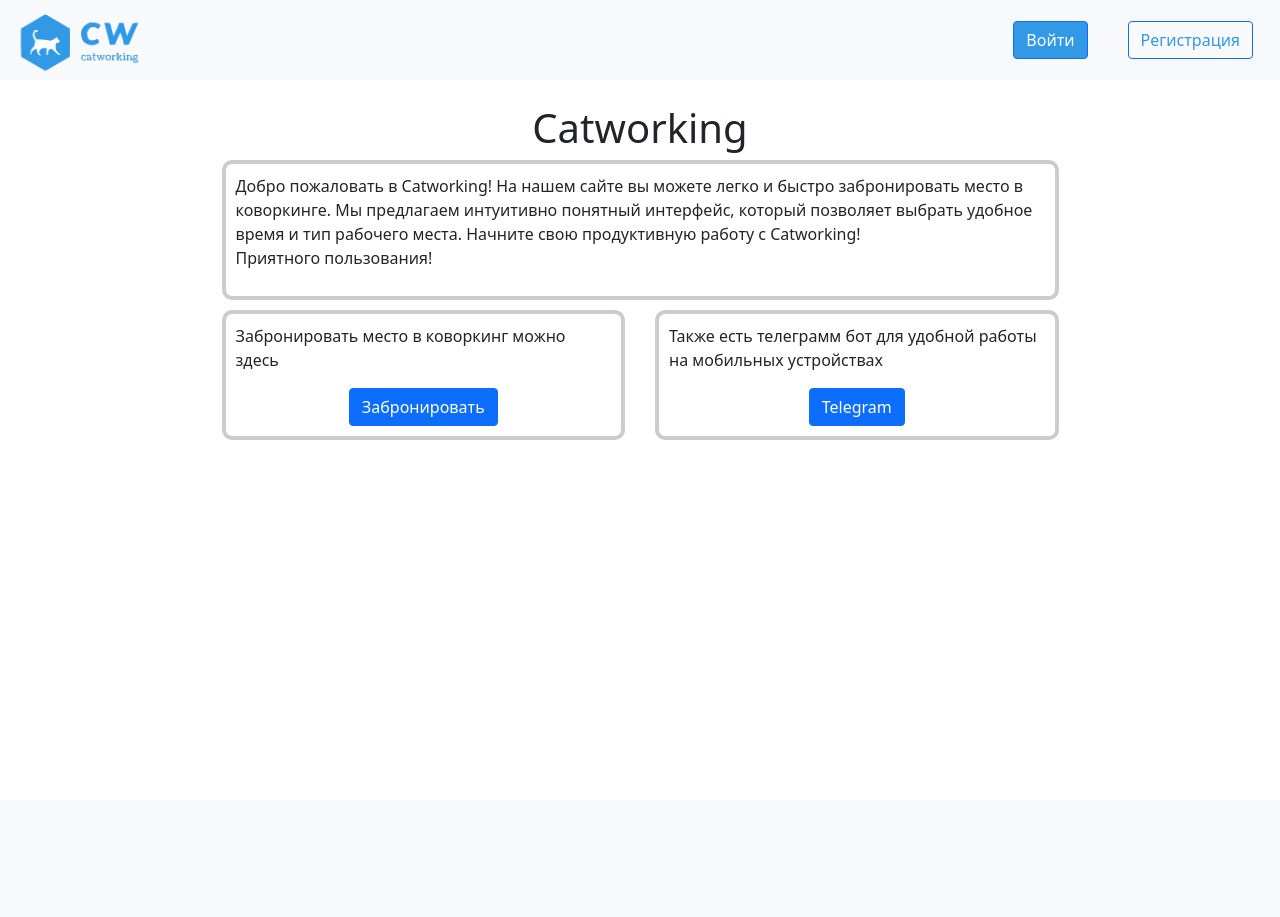
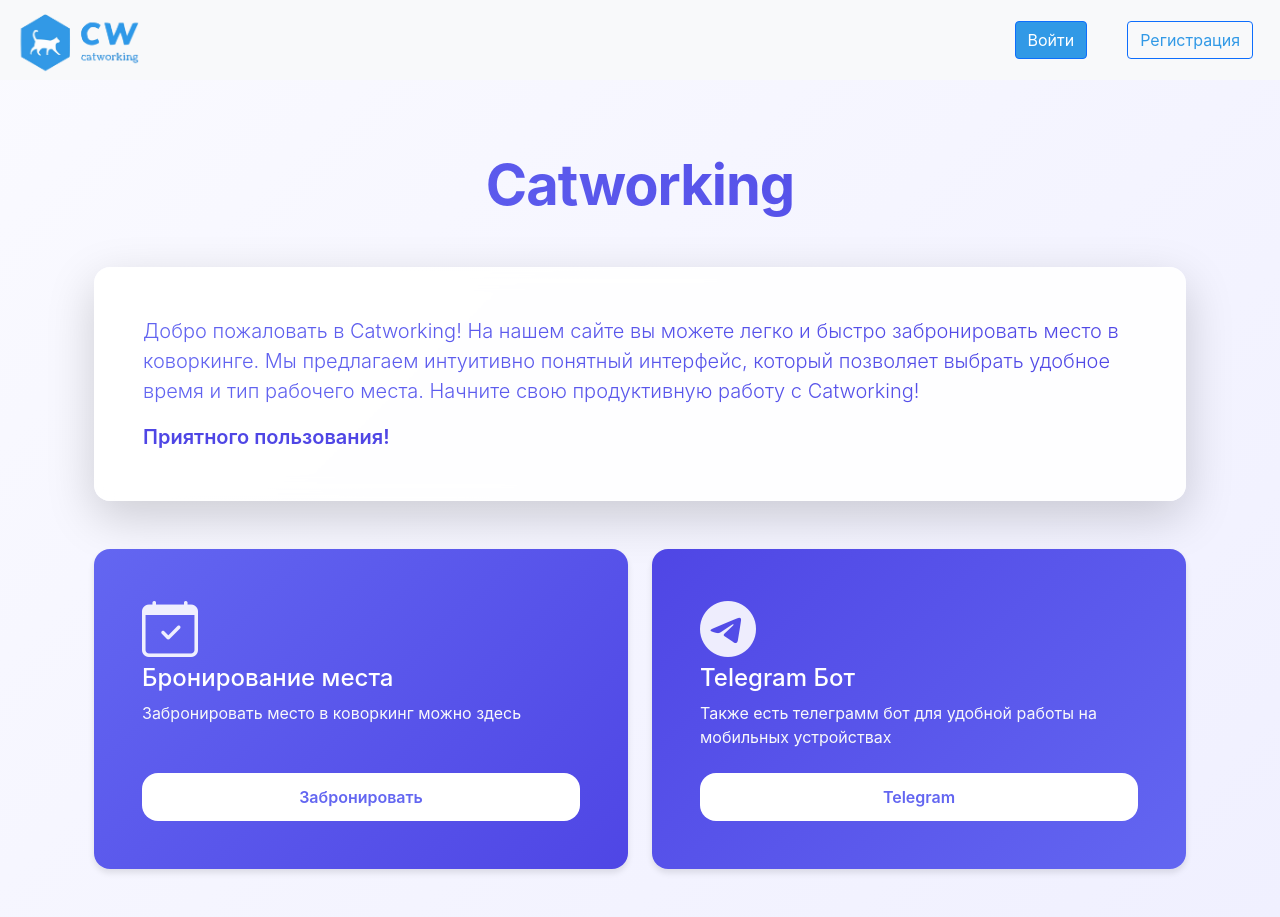
Before and after one commit to tr0ublekat/CoworkingDJANGO, a Django app: page / in a window 1280 px wide. Before the commit the page ends 440 px from the top, so only its background shows below. Run offline with Django 4.2, Linux system fonts and the light colour scheme.

Commit message:
поменял дизайн главной стр

```diff
--- a/static/css/style-v2.css
+++ b/static/css/style-v2.css
@@ -331,6 +331,100 @@ td, th {
     margin: 0 auto;
 }
 
+.gradient-text {
+    background: linear-gradient(45deg,#6366f1,#4f46e5);
+    -webkit-background-clip: text;
+    background-clip: text;
+    color: transparent;
+    font-size: 3.5rem;
+    letter-spacing: -1px;
+}
+
+.glass-card {
+    background: rgba(255, 255, 255, 0.9);
+    backdrop-filter: blur(10px);
+    border: 1px solid rgba(255, 255, 255, 0.2);
+    border-radius: 1rem;
+}
+
+.gradient-card {
+    background: linear-gradient(135deg,#6366f1,#4f46e5);
+    border: none;
+    border-radius: 1rem;
+}
+
+.gradient-card-alt {
+    background: linear-gradient(135deg, #4f46e5, #6366f1);
+    border: none;
+    border-radius: 1rem;
+}
+
+.text-gradient {
+    background: linear-gradient(45deg,#6366f1,#4f46e5);
+    -webkit-background-clip: text;
+    background-clip: text;
+    color: transparent;
+}
+
+.text-accent {
+    color:#4f46e5;
+    font-weight: 600;
+}
+
+.icon-gradient {
+    color: rgba(255, 255, 255, 0.9);
+}
+
+.btn-glow {
+    position: relative;
+    overflow: hidden;
+    background: white;
+    color: #6366f1;
+    font-weight: 600;
+    border: none;
+    padding: 0.75rem 1.5rem;
+    border-radius: 1rem;
+    transition: all 0.3s ease;
+}
+
+.btn-glow:hover {
+    transform: translateY(-2px);
+    box-shadow: 0 5px 15px rgba(99, 102, 241, 0.4);
+    color:#4f46e5;
+}
+
+.hover-card {
+    transition: all 0.3s ease;
+    box-shadow: 0 4px 6px rgba(0, 0, 0, 0.1);
+}
+
+.hover-card:hover {
+    transform: translateY(-5px);
+    box-shadow: 0 15px 30px rgba(0, 0, 0, 0.15);
+}
+
+.animate-header {
+    animation: fadeIn 1s ease-out;
+}
+
+@keyframes fadeIn {
+    from {
+        opacity: 0;
+        transform: translateY(-20px);
+    }
+    to {
+        opacity: 1;
+        transform: translateY(0);
+    }
+}
+
+.mainBody {
+    font-family: "Inter", sans-serif;
+    background: linear-gradient(135deg, #fafaff, #f0f0ff);
+    color: #11181c;
+    min-height: 100vh;
+}
+
 @media (min-width: 769px) {
     .navbar {
         padding: 0;
@@ -465,6 +559,13 @@ td, th {
         width: 95px !important;
         height: 50px !important;
     }
+    .main-container {
+        width: 95%;
+    }
+
+    .gradient-text {
+        font-size: 2.5rem;
+    }
 }
 
 @media (max-width: 320px) {
--- a/templates/booking-v2/main.html
+++ b/templates/booking-v2/main.html
@@ -5,30 +5,49 @@
 {% block title %}Главная{% endblock %}
 
 {% block main %}
- <div class = "main_container">
-    <h1 style="text-align: center;">Catworking</h1>
-    <div style="border: 4px solid #ccc; padding: 10px; border-radius: 10px">
-        <p>Добро пожаловать в Catworking! На нашем сайте вы можете легко и быстро забронировать место в коворкинге.
-            Мы предлагаем интуитивно понятный интерфейс, который позволяет выбрать удобное время и тип рабочего места.
-            Начните свою продуктивную работу с Catworking!
-            <br>
-            Приятного пользования!
-        </p>
-    </div>
-    <div style="display: flex; justify-content: space-between; margin-top: 10px; gap: 10px;">
-        <div style="flex: 1; margin-right: 20px; display: flex; flex-direction: column;">
-            <div style="border: 4px solid #ccc; padding: 10px; border-radius: 10px; flex: 1; display: flex; flex-direction: column; justify-content: space-between;">
-                <p>Забронировать место в коворкинг можно здесь</p>
-                <a href="{% url 'booking-v2' %}" class="btn btn-primary" style="align-self: center;">Забронировать</a>
+<body class = "mainBody">
+    <div class="main-container py-5">
+        <div class="container">
+            <div class="text-center mb-5 animate-header">
+                <h1 class="display-3 fw-bold gradient-text mb-4">Catworking</h1>
+                <div class="sparkle-decoration"></div>
             </div>
-        </div>
-        <div style="flex: 1; display: flex; flex-direction: column;">
-            <div style="border: 4px solid #ccc; padding: 10px; border-radius: 10px; flex: 1; display: flex; flex-direction: column; justify-content: space-between;">
-                <p>Также есть телеграмм бот для удобной работы на мобильных устройствах</p>
-                <a href="https://t.me/Auto_Translate_Baka_bot" class="btn btn-primary" style="align-self: center;">Telegram</a>
+
+            <div class="card glass-card shadow-lg mb-5 welcome-card">
+                <div class="card-body p-5">
+                    <p class="lead mb-0 text-gradient">Добро пожаловать в Catworking! На нашем сайте вы можете легко и быстро забронировать место в коворкинге. Мы предлагаем интуитивно понятный интерфейс, который позволяет выбрать удобное время и тип рабочего места. Начните свою продуктивную работу с Catworking!</p>
+                    <p class="lead mb-0 mt-3 text-accent">Приятного пользования!</p>
+                </div>
+            </div>
+
+            <div class="row g-4">
+                <div class="col-md-6">
+                    <div class="card h-100 gradient-card hover-card">
+                        <div class="card-body d-flex flex-column p-5">
+                            <div class="mb-4">
+                                <i class="bi bi-calendar-check display-4 icon-gradient mb-3"></i>
+                                <h3 class="card-title h4 text-white">Бронирование места</h3>
+                                <p class="card-text text-light">Забронировать место в коворкинг можно здесь</p>
+                            </div>
+                            <a href="{% url 'booking-v2' %}" class="btn btn-light btn-glow mt-auto">Забронировать</a>
+                        </div>
+                    </div>
+                </div>
+
+                <div class="col-md-6">
+                    <div class="card h-100 gradient-card-alt hover-card">
+                        <div class="card-body d-flex flex-column p-5">
+                            <div class="mb-4">
+                                <i class="bi bi-telegram display-4 icon-gradient mb-3"></i>
+                                <h3 class="card-title h4 text-white">Telegram Бот</h3>
+                                <p class="card-text text-light">Также есть телеграмм бот для удобной работы на мобильных устройствах</p>
+                            </div>
+                            <a href="https://t.me/Auto_Translate_Baka_bot" class="btn btn-light btn-glow mt-auto">Telegram</a>
+                        </div>
+                    </div>
+                </div>
             </div>
         </div>
     </div>
-
- </div>
+</body>
 {% endblock %}
```
Also changed, not shown: templates/user/profile.html (+5 -4 lines), 1 other file.
